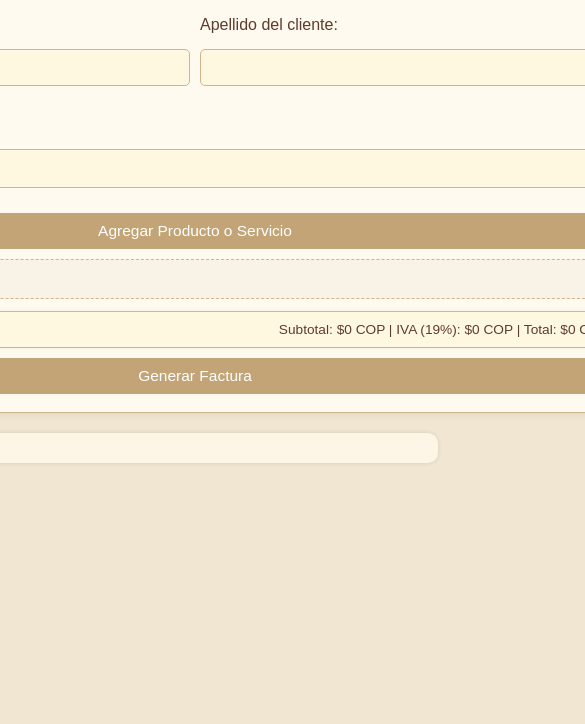
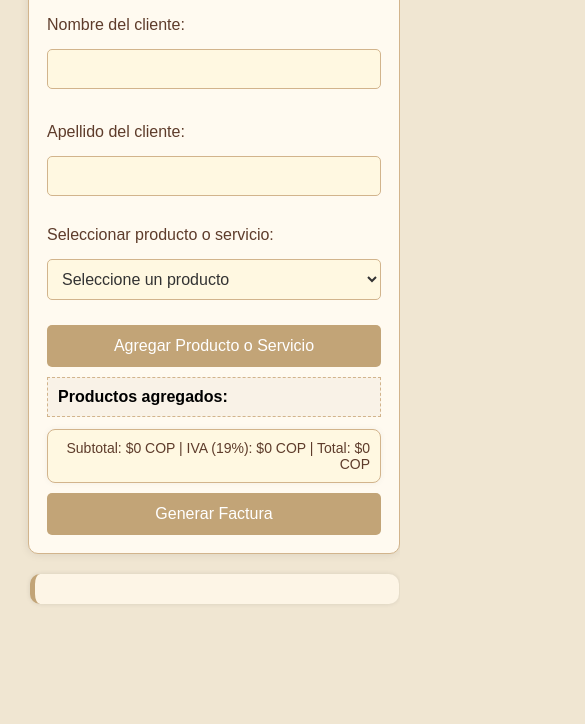
Before and after one commit to lufe95w3/E3-SmartFactu, a plain HTML site: page index.html in a window 390 px wide. Shown: the part 120-844 px from the top of the page, 585 px wide, since content can reach past the window. Drawn offline with nearby package versions, Linux system fonts and the light colour scheme.

Commit message:
Update index.html

```diff
--- a/index.html
+++ b/index.html
@@ -194,7 +194,44 @@
       border-radius: 5px;
       background-color: #fff8e1;
       color: #333;
-    }
+    }@media (max-width: 768px) {
+  .main-wrapper {
+    flex-direction: column;
+    align-items: center;
+  }
+
+  .form-container,
+  .resultado {
+    width: 100%;
+    max-width: 100%;
+    margin: 0;
+  }
+
+  .inline-group {
+    flex-direction: column;
+  }
+
+  .info-inline {
+    flex-direction: column;
+  }
+
+  button {
+    font-size: 16px;
+    padding: 12px;
+  }
+
+  input[type="text"],
+  input[type="number"],
+  input[type="email"],
+  select {
+    font-size: 16px;
+  }
+
+  .total-visual {
+    font-size: 14px;
+  }
+}
+
   </style>
 </head>
 
```
